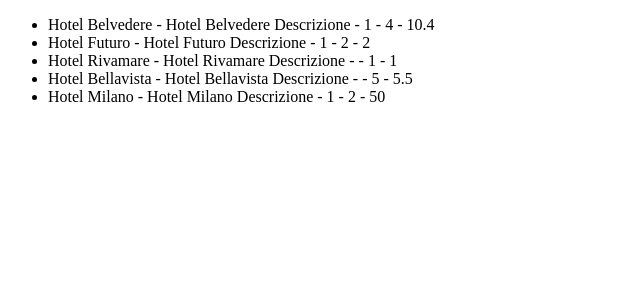
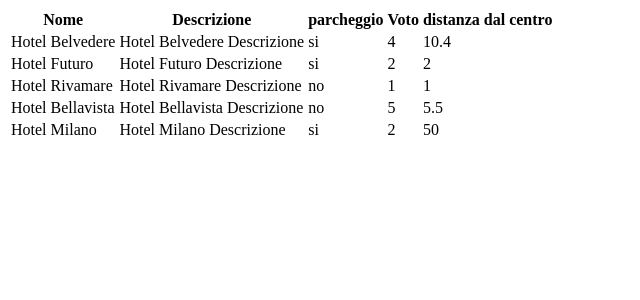
Before and after one commit to LunaLopis/php-hotel, a PHP site: page / in a window 1280 px wide. Shown: the top 300 px of the page, without its empty margins (0-640 px from the left). Run offline with PHP 8.4, Linux system fonts and the light colour scheme.

Commit message:
primo bonus

```diff
--- a/index.php
+++ b/index.php
@@ -1,45 +1,5 @@
 <?php
-
-    $hotels = [
-
-        [
-            'name' => 'Hotel Belvedere',
-            'description' => 'Hotel Belvedere Descrizione',
-            'parking' => true,
-            'vote' => 4,
-            'distance_to_center' => 10.4
-        ],
-        [
-            'name' => 'Hotel Futuro',
-            'description' => 'Hotel Futuro Descrizione',
-            'parking' => true,
-            'vote' => 2,
-            'distance_to_center' => 2
-        ],
-        [
-            'name' => 'Hotel Rivamare',
-            'description' => 'Hotel Rivamare Descrizione',
-            'parking' => false,
-            'vote' => 1,
-            'distance_to_center' => 1
-        ],
-        [
-            'name' => 'Hotel Bellavista',
-            'description' => 'Hotel Bellavista Descrizione',
-            'parking' => false,
-            'vote' => 5,
-            'distance_to_center' => 5.5
-        ],
-        [
-            'name' => 'Hotel Milano',
-            'description' => 'Hotel Milano Descrizione',
-            'parking' => true,
-            'vote' => 2,
-            'distance_to_center' => 50
-        ],
-
-    ];
-
+include __DIR__.'/partials/vars.php';
 ?>
 
 <!DOCTYPE html>
@@ -47,17 +7,36 @@
 <head>
     <meta charset="UTF-8">
     <meta name="viewport" content="width=device-width, initial-scale=1.0">
+    <script src="https://cdn.jsdelivr.net/npm/@popperjs/core@2.11.8/dist/umd/popper.min.js" integrity="sha384-I7E8VVD/ismYTF4hNIPjVp/Zjvgyol6VFvRkX/vR+Vc4jQkC+hVqc2pM8ODewa9r" crossorigin="anonymous"></script>
+<script src="https://cdn.jsdelivr.net/npm/bootstrap@5.3.0/dist/js/bootstrap.min.js" integrity="sha384-fbbOQedDUMZZ5KreZpsbe1LCZPVmfTnH7ois6mU1QK+m14rQ1l2bGBq41eYeM/fS" crossorigin="anonymous"></script>
     <title>Document</title>
 </head>
 <body>
     <div class="">
-    <ul>
-  <?php foreach ($hotels as $hotel) { ?>
-    <li>
-      <?php echo $hotel['name'].' - '.$hotel['description'].' - '.$hotel['parking'].' - '.$hotel['vote'].' - '.$hotel['distance_to_center']; ?>
-    </li>
-  <?php } ?>
-</ul>
+    <table class="table">
+        <thead>
+            <tr>
+            <th scope="col">Nome</th>
+            <th scope="col">Descrizione</th>
+            <th scope="col">parcheggio</th>
+            <th scope="col">Voto</th>
+            <th scope="col">distanza dal centro</th>
+            </tr>
+        </thead>
+            <tbody>
+               <?php foreach ($hotels as $hotel) { ?>
+                    <tr>
+                    <td><?php echo $hotel['name'];?></td>
+                    <td><?php echo $hotel['description'];?></td>
+                    <td><?php echo $hotel['parking']? 'si': 'no';?></td>
+                    <td><?php echo $hotel['vote'];?></td>
+                    <td><?php echo $hotel['distance_to_center'];?></td>
+                    </tr>
+                <?php } ?>
+            </tbody>
+    </table>
+
+
 
 
     </div>
--- /dev/null
+++ b/partials/vars.php
@@ -0,0 +1,43 @@
+<?php
+
+    $hotels = [
+
+        [
+            'name' => 'Hotel Belvedere',
+            'description' => 'Hotel Belvedere Descrizione',
+            'parking' => true,
+            'vote' => 4,
+            'distance_to_center' => 10.4
+        ],
+        [
+            'name' => 'Hotel Futuro',
+            'description' => 'Hotel Futuro Descrizione',
+            'parking' => true,
+            'vote' => 2,
+            'distance_to_center' => 2
+        ],
+        [
+            'name' => 'Hotel Rivamare',
+            'description' => 'Hotel Rivamare Descrizione',
+            'parking' => false,
+            'vote' => 1,
+            'distance_to_center' => 1
+        ],
+        [
+            'name' => 'Hotel Bellavista',
+            'description' => 'Hotel Bellavista Descrizione',
+            'parking' => false,
+            'vote' => 5,
+            'distance_to_center' => 5.5
+        ],
+        [
+            'name' => 'Hotel Milano',
+            'description' => 'Hotel Milano Descrizione',
+            'parking' => true,
+            'vote' => 2,
+            'distance_to_center' => 50
+        ],
+
+    ];
+
+?>
```
